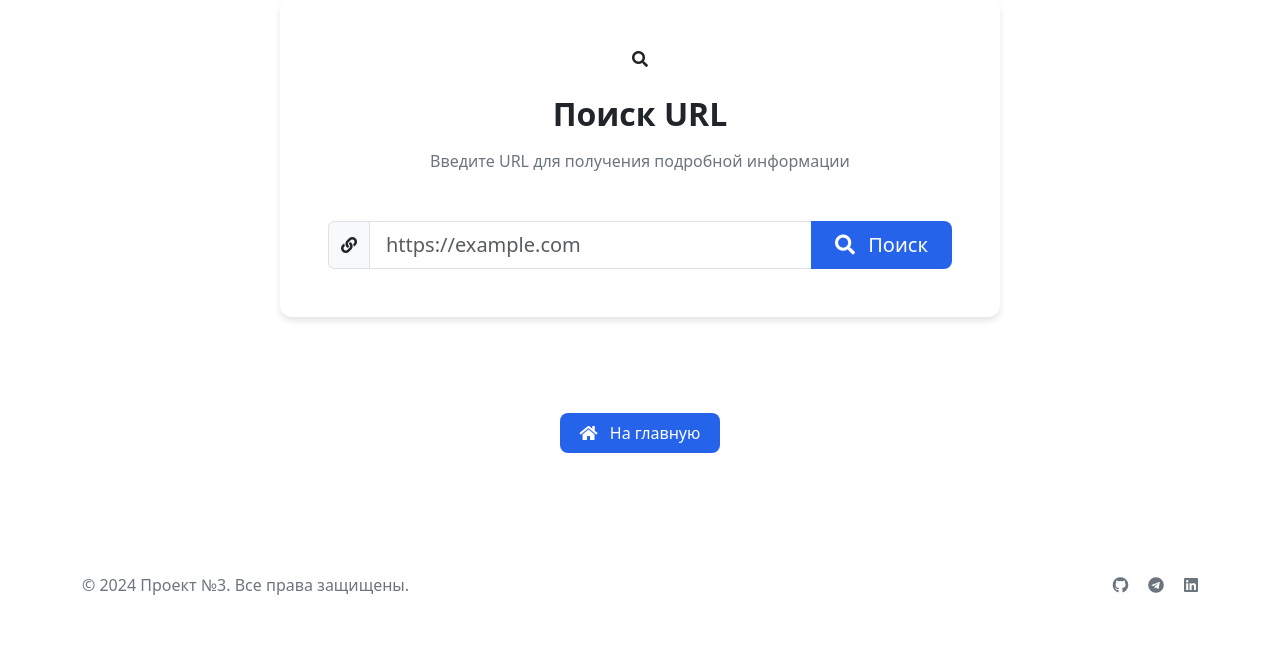
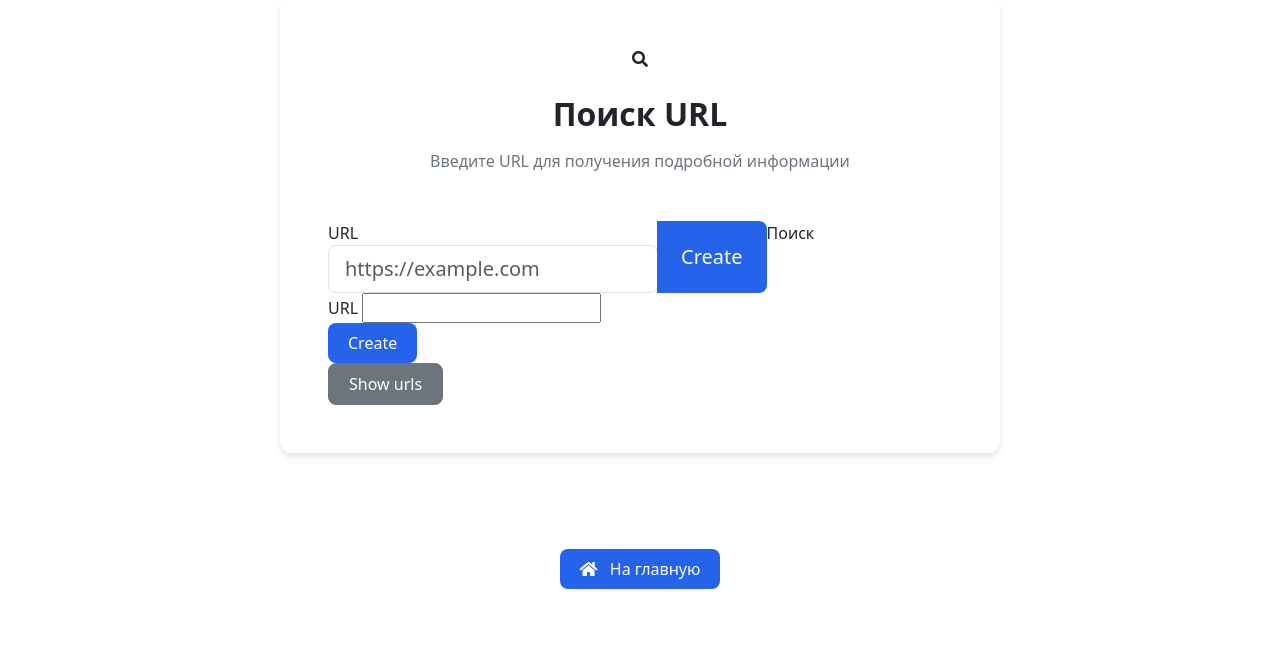
Before and after one commit to SafarGalimzianov/python-project-83, a Flask app: page / in a window 1280 px wide. Shown: the part 193-838 px from the top of the page. Before the commit the page ends 788 px from the top, so only its background shows below. Run offline with Flask 3, Linux system fonts and the light colour scheme; some libraries are stand-ins or nearby versions.

Commit message:
15.13.3: edit search template so tests can find input type submit

```diff
--- a/templates/main/search.html
+++ b/templates/main/search.html
@@ -23,21 +23,30 @@
                         <form action="{{ url_for('search') }}" method="post">
                             <div class="search-input-wrapper">
                                 <div class="input-group">
-                                    <span class="input-group-text">
-                                        <i class="fas fa-link"></i>
-                                    </span>
+                                    <label>URL
                                     <input type="url"
                                         class="form-control form-control-lg"
                                         name="url"
                                         value="{{ search|e }}"
                                         placeholder="https://example.com"
                                         required>
-                                    <button type="submit" class="btn btn-primary btn-lg px-4">
-                                        <i class="fas fa-search me-2"></i>
+                                    </label>
+                                    <input type="submit" value="Create" class="btn btn-primary btn-lg px-4">
                                         Поиск
                                     </button>
                                 </div>
                             </div>
+                        </form>
+                        <form action="{{ url_for('search') }}" method="post">
+                            <div>
+                                <label>URL
+                                  <input type="url" name="url" value="">
+                                </label>
+                            </div>
+                            <input type="submit" value="Create" class="btn btn-primary">
+                        </form>
+                        <form action="{{ url_for('get_urls') }}" method="get">
+                           <button type="submit" class="btn btn-secondary">Show urls</button>
                         </form>
                     </div>
                 </div>
```
